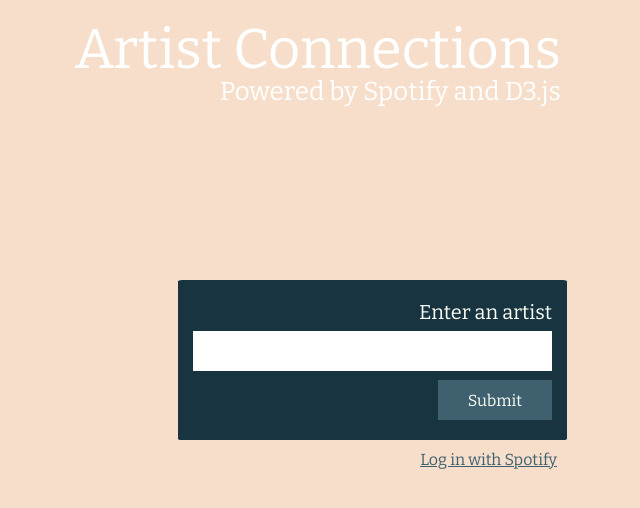
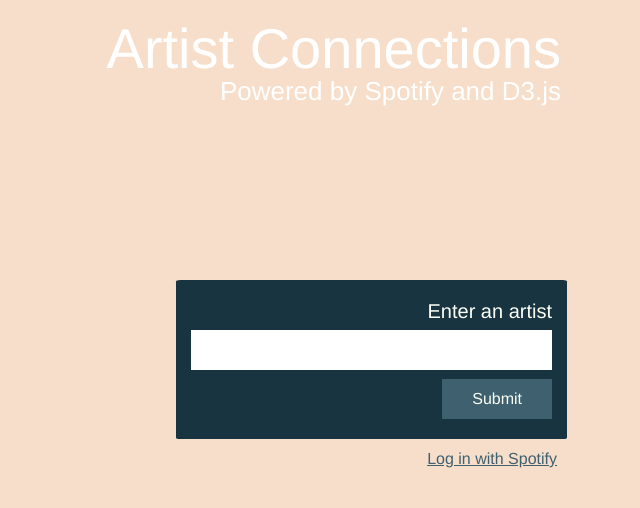
Before and after one commit to wingedeel/AK-spotify-D3, a website: page index.html in a window 1280 px wide. Shown: the whole page, without its empty margins (613-1253 px from the left). Drawn offline with nearby package versions, Linux system fonts and the light colour scheme; no server answers.

Commit message:
Updated README.md

```diff
--- a/index.html
+++ b/index.html
@@ -4,7 +4,6 @@
     <meta charset="utf-8">
     <title>Spotify and D3 Tree display</title>
     <link rel="stylesheet" href="style/style.css">
-    <link href='https://fonts.googleapis.com/css?family=Bitter:400,700' rel='stylesheet' type='text/css'>
   </head>
 
    <body>
```
Also changed, not shown: README.md.
